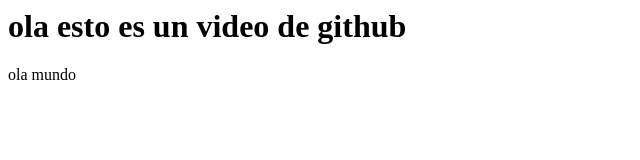
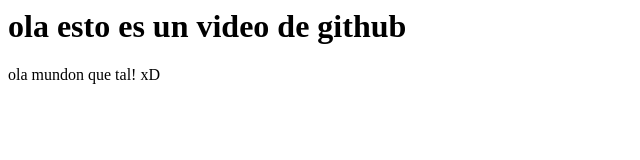
Before and after one commit to kevinkd1997/lic, a plain HTML site: page index.1.html in a window 1280 px wide. Shown: the full height of the page, 0-640 px from the left. Drawn offline with Linux system fonts and the light colour scheme.

Commit message:
Update and rename index.html to index.1.html

```diff
--- a/index.html
+++ b/index.1.html
@@ -4,6 +4,6 @@
     </head>
     <body>
         <h1>ola esto es un video de github</h1>
-        <p>ola mundo</p>
+        <p>ola mundon que tal! xD</p>
     </body>
 </html>
```
